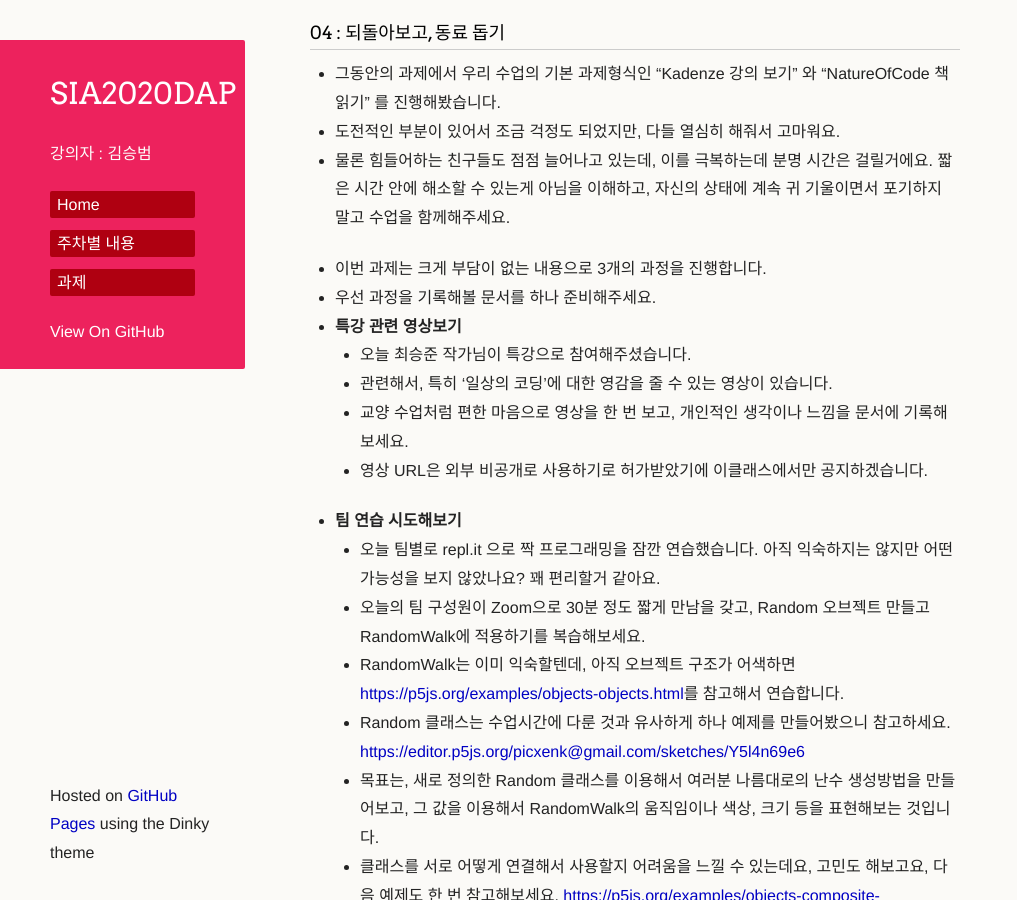
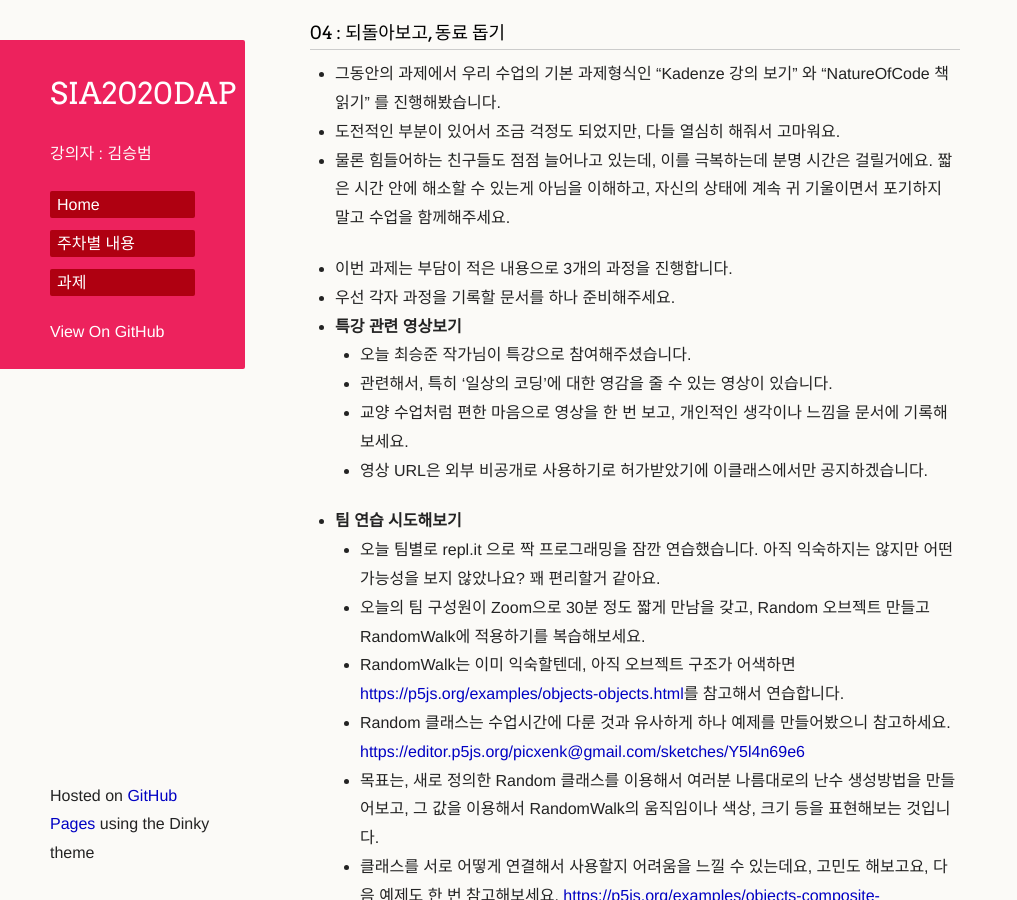
Before and after one commit to picxenk/SIA2020DAP, a Jekyll site: the page built from homework.md, in a window 1280 px wide and 900 px high, scrolled down 3363 px. Shown: the whole window, without its empty margins (0-1017 px from the left). Built offline with Jekyll 4.4.1, drawn with Linux system fonts in a browser that asks for light colours; our own code applies the rules of GitHub Pages for plain Markdown files; a script that is not in the unit is left out; the repository's description, which GitHub fills in, is left out.

Commit message:
Update homework.md

```diff
--- a/homework.md
+++ b/homework.md
@@ -105,8 +105,8 @@
  * 도전적인 부분이 있어서 조금 걱정도 되었지만, 다들 열심히 해줘서 고마워요.
  * 물론 힘들어하는 친구들도 점점 늘어나고 있는데, 이를 극복하는데 분명 시간은 걸릴거에요. 짧은 시간 안에 해소할 수 있는게 아님을 이해하고, 자신의 상태에 계속 귀 기울이면서 포기하지 말고 수업을 함께해주세요.
 
- * 이번 과제는 크게 부담이 없는 내용으로 3개의 과정을 진행합니다.
- * 우선 과정을 기록해볼 문서를 하나 준비해주세요.
+ * 이번 과제는 부담이 적은 내용으로 3개의 과정을 진행합니다.
+ * 우선 각자 과정을 기록할 문서를 하나 준비해주세요.
  * **특강 관련 영상보기**
    * 오늘 최승준 작가님이 특강으로 참여해주셨습니다.
    * 관련해서, 특히 '일상의 코딩'에 대한 영감을 줄 수 있는 영상이 있습니다.
```
